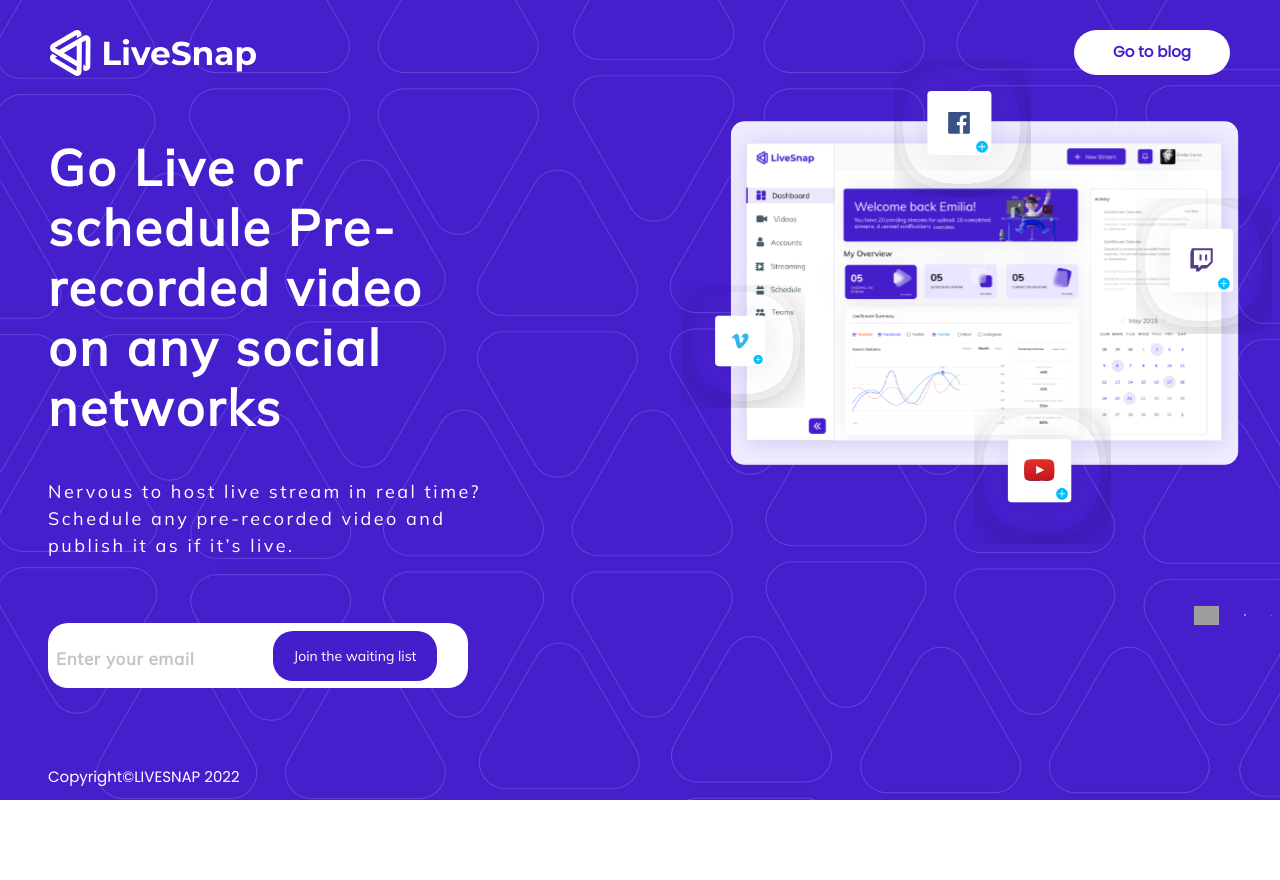
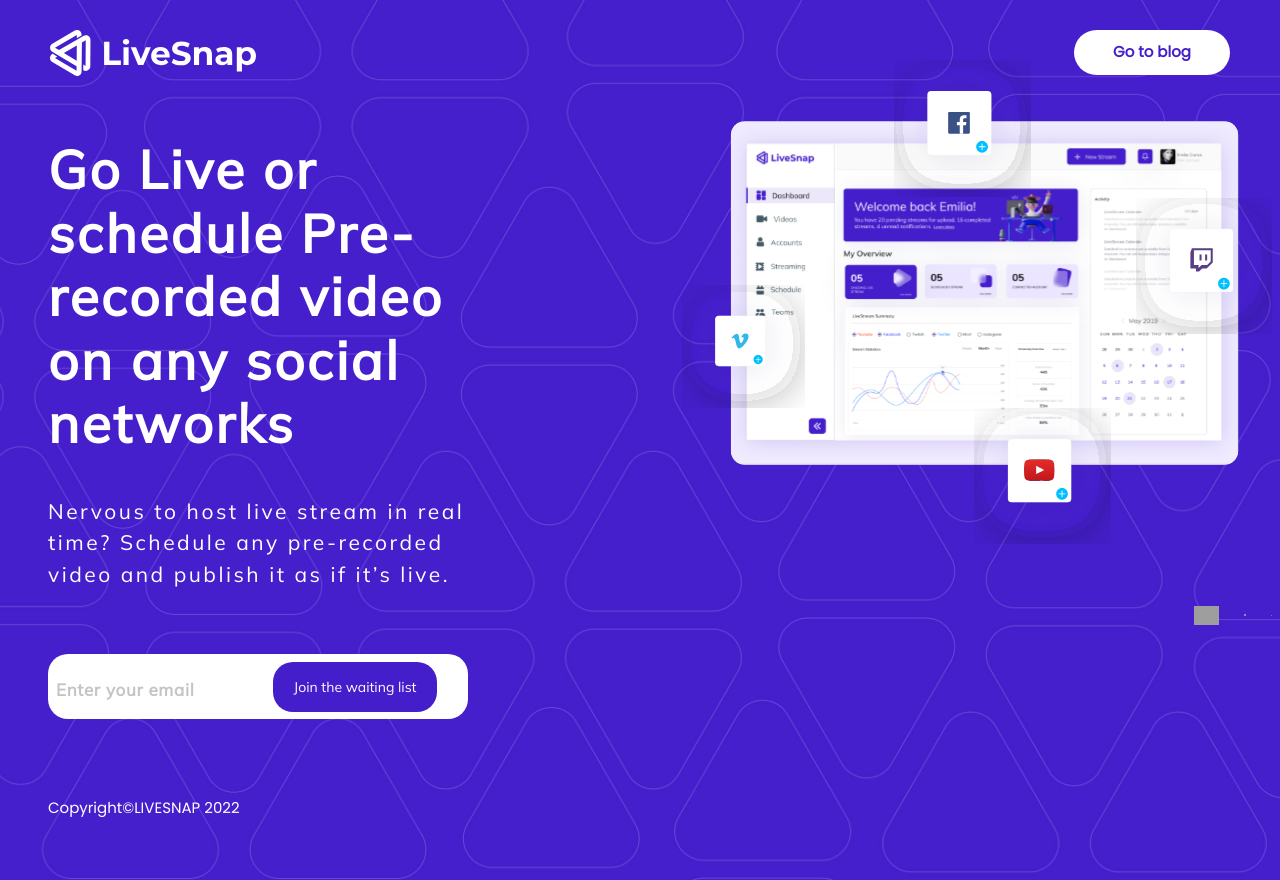
Before and after one commit to iamwavefly/live-stream-api, a React (Create React App) app: page / in a window 1280 px wide. Before the commit the page ends 800 px from the top, so only its background shows below. Built offline with nearby package versions, Linux system fonts and the light colour scheme; grey boxes are pictures that could not be loaded.

Commit message:
changes to the landing page

```diff
--- a/src/pages/landing/index.css
+++ b/src/pages/landing/index.css
@@ -26,7 +26,7 @@
 
 .main{
     width: 100%;
-    height: 100vh;
+    height: 110vh;
     background-position: center;
     background-size: cover;
     background-image: url(/public/coming-soon/background.jpg);
@@ -131,8 +131,8 @@
   .headers h2{
     font-family: Mulish;
     font-style: normal;
-    font-weight: 900;
-    font-size: 50px;
+    font-weight: bolder;
+    font-size: 53px;
     letter-spacing: 2.5px;
     color: #FFFFFF;
   }
@@ -145,7 +145,7 @@
   font-family: Mulish;
   font-style: normal;
   font-weight: 500;
-  font-size: 18px;
+  font-size: 21px;
   letter-spacing: 2.5px;
   color: #FFFFFF;
 }
```
